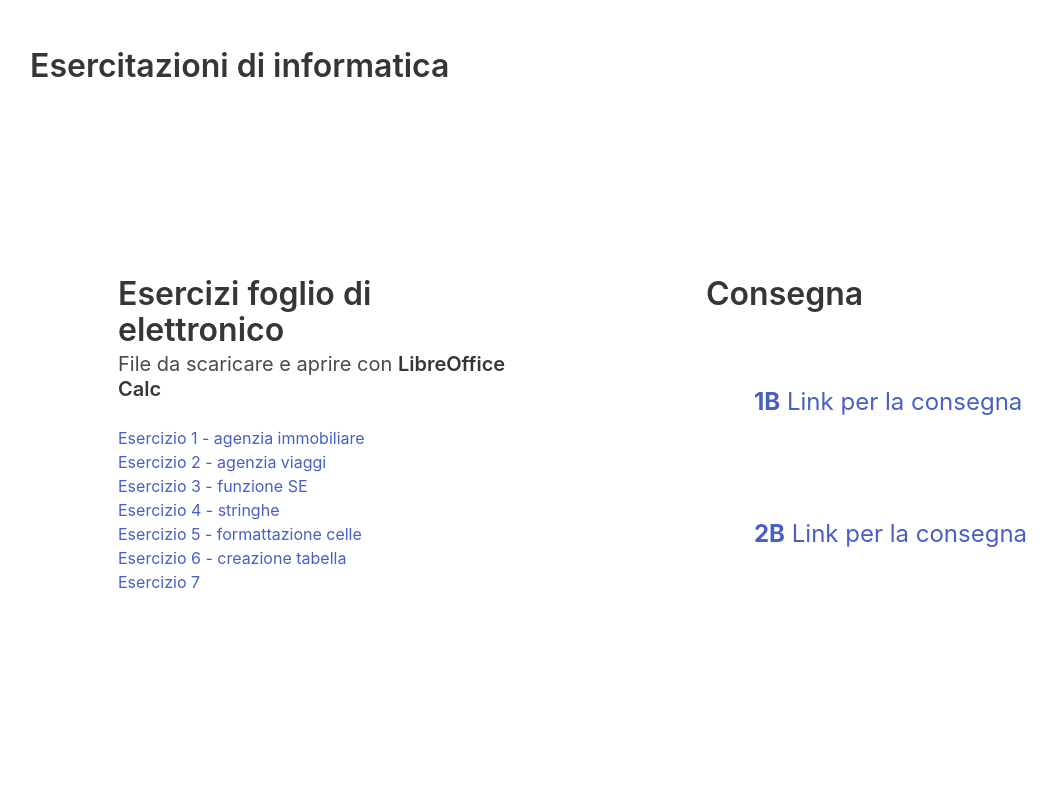
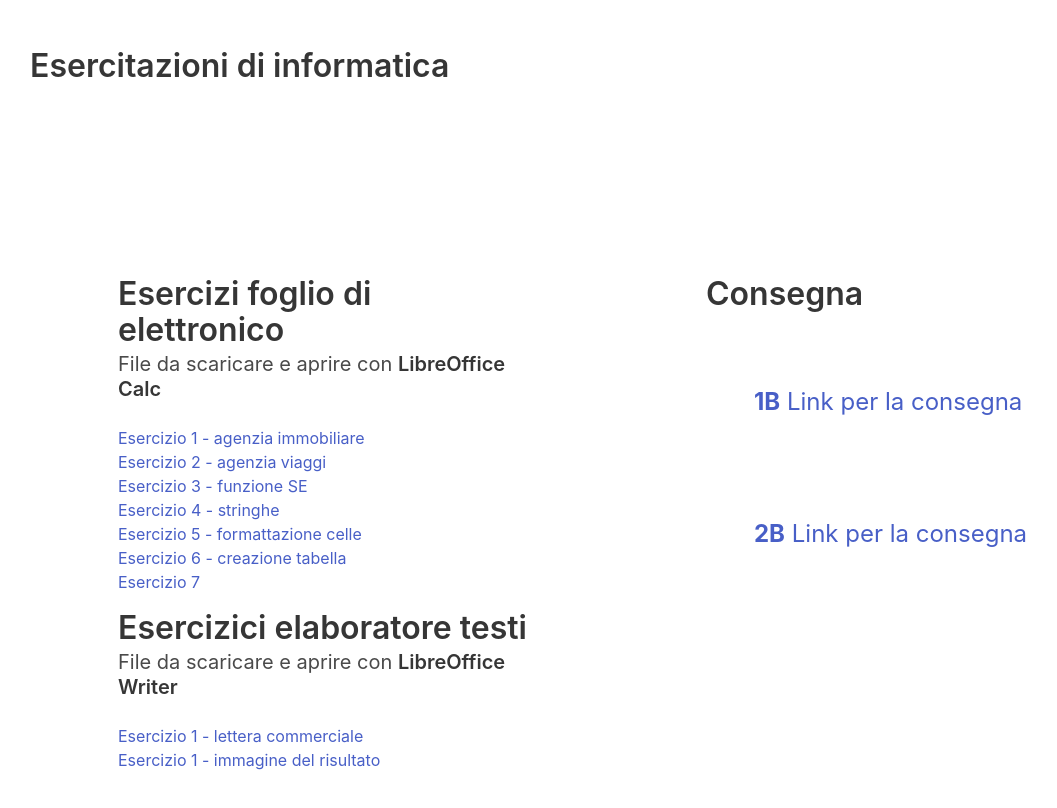
Before and after one commit to micheleincollu/micheleincollu.github.io, a plain HTML site: page index.html in a window 1280 px wide. Shown: the whole page, without its empty margins (18-1075 px from the left). Drawn offline with nearby package versions, Linux system fonts and the light colour scheme.

Commit message:
esercizio1 writer

```diff
--- a/index.html
+++ b/index.html
@@ -29,7 +29,7 @@
         <h2 class="subtitle">
           File da scaricare e aprire con <strong>LibreOffice Calc</strong>
         </h2>
-        <ul>
+        <ul class=" mb-4">
           <li><a href="./calc/esercizio1.ods" download>Esercizio 1 - agenzia immobiliare</a></li>
           <li><a href="./calc/esercizio2 - agenzia viaggi.ods" download>Esercizio 2 - agenzia viaggi</a></li>
           <li><a href="./calc/esercizio3 - agenzia dublin.ods" download>Esercizio 3 - funzione SE</a></li>
@@ -37,6 +37,15 @@
           <li><a href="./calc/esercizio5 - formattazione celle.ods" download>Esercizio 5 - formattazione celle</a></li>
           <li><a href="./calc/esercizio6.ods" download>Esercizio 6 - creazione tabella</a></li>
           <li><a href="./calc/esercizio7.ods" download>Esercizio 7</a></li>
+        </ul>
+
+        <h1 class="title">Esercizici elaboratore testi</h1>
+        <h2 class="subtitle">
+          File da scaricare e aprire con <strong>LibreOffice Writer</strong>
+        </h2>
+        <ul>
+          <li><a href="./writer/esercizio1.odt" download>Esercizio 1 - lettera commerciale</a></li>
+          <li><a href="./writer/esercizio1.jpg" target="_blank">Esercizio 1 - immagine del risultato</a></li>
         </ul>
       </section>
     </div>
```
Also changed, not shown: writer/esercizio1.jpg (added), 3 other files.
